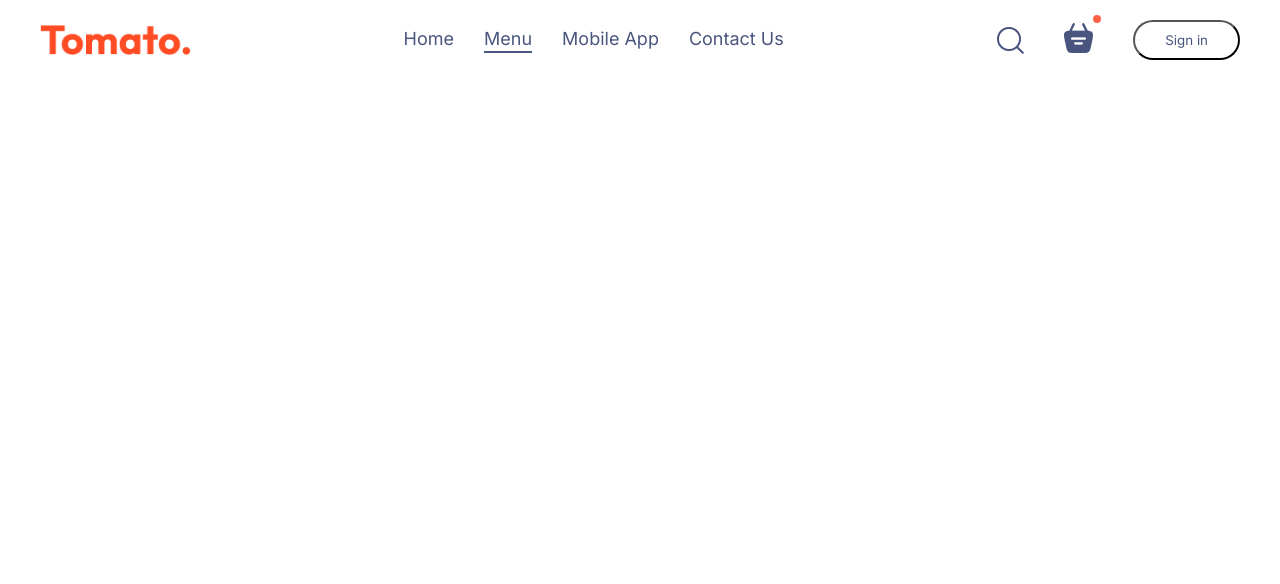
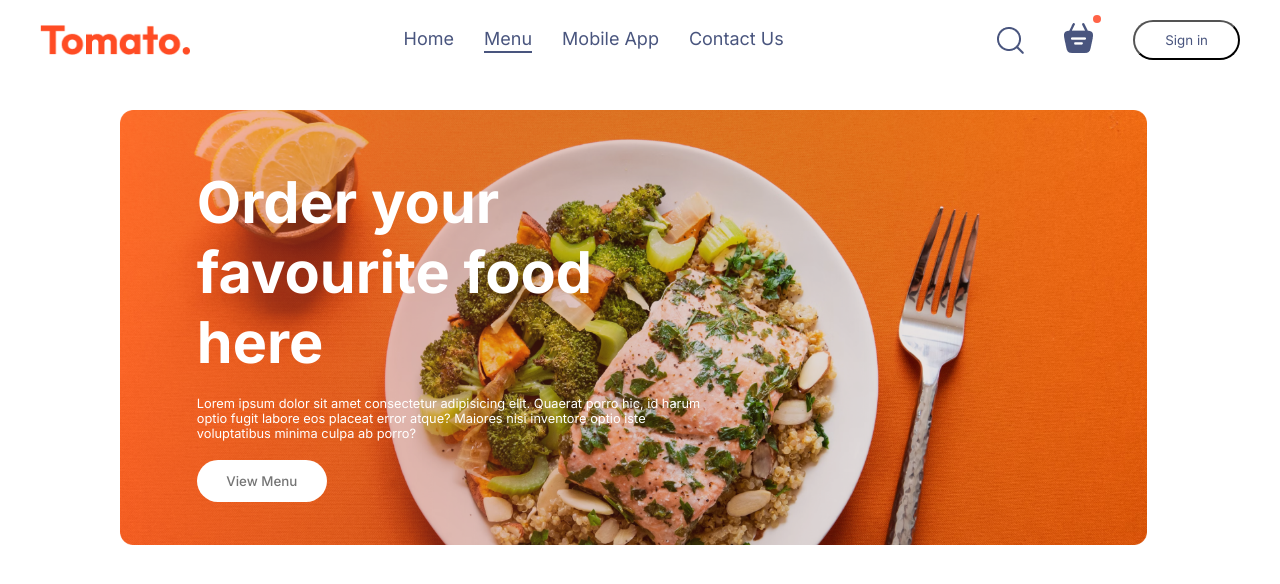
Before and after one commit to shadirahdari/FoodDelivery, a React (Vite) app: page / in a window 1280 px wide. Shown: the top 584 px of the page. Built offline with nearby package versions, Linux system fonts and the light colour scheme; a web font is replaced by a local one.

Commit message:
added header section

```diff
--- a/src/App.jsx
+++ b/src/App.jsx
@@ -3,7 +3,8 @@
 import{ Route, Routes} from 'react-router-dom'
 import Home from './Components/Pages/Home/Home'
 import Cart from './Components/Pages/Cart/Cart'
-import PlaceOrder from '/.Components/Pages/PlaceOrder/PlaceOrder'
+import PlaceOrder from "./Components/Pages/PlaceOrder/PlaceOrder";
+
 
 
 const App = () => {
--- /dev/null
+++ b/src/Components/Header/Header.css
@@ -0,0 +1,37 @@
+.header{
+    height: 34vw;
+    margin: 30px 120px;
+    background: url('/header_img.png') no-repeat;
+    background-size: contain;
+    position: relative;
+}
+.header-contents{
+    position: absolute;
+    display: flex;
+    flex-direction: column;
+    align-items: start;
+    gap: 1.5vw;
+    max-width: 50%;
+    bottom: 10%;
+    left: 6vw;
+    animation: fadeIn 3s;
+}
+.header-contents h2{
+    font-weight: 700;
+    color: white;
+    font-size: max(4.5vw, 22px);
+}
+.header-contents p{
+
+    color: white;
+    font-size: 1vw;
+}
+.header-contents button{
+   border: none;
+   color: #747474;
+   font-weight: 500;
+   padding: 1vw 2.3vw;
+   background-color: white;
+   font-size: max(1wv, 13px);
+   border-radius: 50px;
+}
--- /dev/null
+++ b/src/Components/Header/Header.jsx
@@ -0,0 +1,17 @@
+import React from 'react'
+import './Header.css'
+
+const Header = () => {
+  return (
+    <div className='header'>
+        <div className="header-contents">
+            <h2>Order your favourite food here</h2>
+            <p>Lorem ipsum dolor sit amet consectetur adipisicing elit. Quaerat porro hic, id harum optio fugit labore eos placeat error atque? Maiores nisi inventore optio iste voluptatibus minima culpa ab porro?</p>
+            <button>View Menu</button>
+        </div>
+
+    </div>
+  )
+}
+
+export default Header
--- a/src/Components/Pages/Home/Home.jsx
+++ b/src/Components/Pages/Home/Home.jsx
@@ -1,9 +1,11 @@
 import React from 'react'
 import './Home.css'
+import Header from '../../Header/Header'
 
 const Home = () => {
   return (
     <div>
+      <Header/>
 
     </div>
   )
--- a/src/index.css
+++ b/src/index.css
@@ -17,3 +17,12 @@
   width: 80%;
   margin: auto;
 }
+@keyframes fadeIn {
+  0%{
+      opacity:0;
+
+  }
+  100% {
+      opacity: 1
+  }
+}
--- a/src/main.jsx
+++ b/src/main.jsx
@@ -1,4 +1,4 @@
-import { StrictMode } from 'react'
+
 import { createRoot } from 'react-dom/client'
 import './index.css'
 import App from './App.jsx'
```
Also changed, not shown: public/header_img.png (added).
